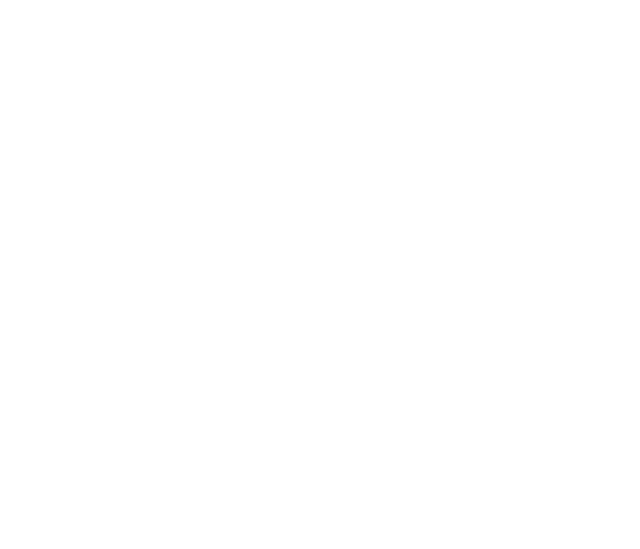
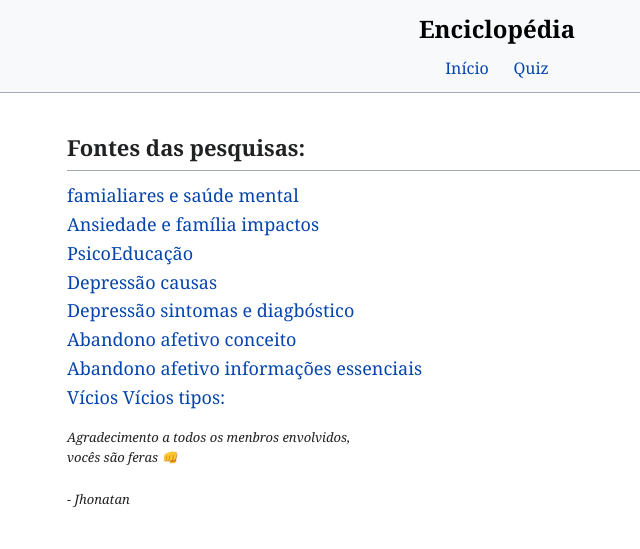
Before and after one commit to jhdevv/Quiz-Escola, a plain HTML site: page fonte.html in a window 1280 px wide. Shown: the whole page, without its empty margins (143-783 px from the left). Drawn offline with Linux system fonts and the light colour scheme.

Commit message:
Quase tudo pronto, porém falta o quiz!

```diff
--- a/fonte.html
+++ b/fonte.html
@@ -1,11 +1,38 @@
 <!DOCTYPE html>
 <html lang="pt-br">
 <head>
-    <meta charset="UTF-8">
-    <meta name="viewport" content="width=device-width, initial-scale=1.0">
-    <title>Fontes usadas</title>
+  <meta charset="UTF-8">
+  <meta name="viewport" content="width=device-width, initial-scale=1.0">
+  <title>Enciclopédia</title>
+  <link rel="stylesheet" href="Blog.css">
 </head>
 <body>
+  <header>
+    <h1>Enciclopédia</h1>
+    <nav id="menu">
+      <a class="menu_item" href="index.html">Início</a>
+      <a class="menu_item" href="quiz.html">Quiz</a>
+    </nav>
+  </header>
+<main>
+    <h2>Fontes das pesquisas:</h2>
+    <p>
+<a href="https://www.doctoralia.com.br/perguntas-respostas/como-os-problemas-familiares-afetam-a-saude-mental?utm_source=chatgpt.com">famialiares e saúde mental</a>    <br>
 
+<a href="https://maurachiattone.com.br/glossario/ansiedade-e-familia-compreendendo-a-relacao-e-impactos/?amp=1">Ansiedade e família impactos</a> <br>
+
+<a href="https://pt.m.wikipedia.org/wiki/Psicoeduca%C3%A7%C3%A3o_familiar?utm_source.com">PsicoEducação</a> <br>
+<a href="https://www.tjdft.jus.br/informacoes/programas-projetos-e-acoes/pro-vida/dicas-de-saude/pilulas-de-saude/depressao-causas-sintomas-tratamentos-diagnostico-e-prevencao">Depressão causas</a> <br>
+<a href="https://www.gov.br/saude/pt-br/assuntos/saude-de-a-a-z/d/depressao">Depressão sintomas e diagbóstico</a> <br>
+<a href="https://www.gov.br/saude/pt-br/assuntos/saude-de-a-a-z/d/depressao">Abandono afetivo conceito</a> <br>
+<a href="https://www.jusbrasil.com.br/artigos/abandono-afetivo-informacoes-essenciais-para-entender-e-agir-legalmente/1924089439">Abandono afetivo informações essenciais</a> <br>
+<a href="https://pt.wikipedia.org/wiki/V%C3%ADcio">Vícios</a>
+<a href="https://blog.bencorp.com.br/os-7-tipos-de-vicios-mais-comuns/">Vícios tipos:</a>
+</p>
+
+    <footer>
+  <p style="font-size: 13px;"><em>Agradecimento a todos os menbros envolvidos, <br>
+vocês são feras 👊 <br> <br> - Jhonatan</em></p>
+</footer>
 </body>
 </html>
```
Also changed, not shown: ansiedade.html (+36 -2 lines), drogas.html (+8 -11 lines), index.html (+1 -1 lines), quiz.html (+2 -3 lines).
